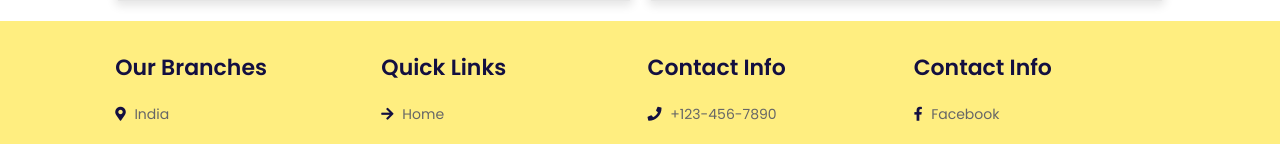
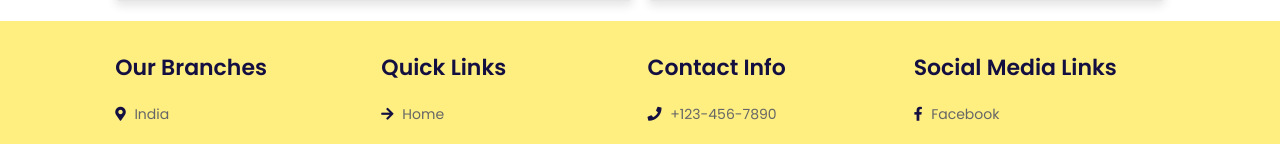
Before and after one commit to Ankit4725/project_car_selling, a plain HTML site: page index.html in a window 1280 px wide. Shown: the part 4195-4339 px from the top of the page. Drawn offline with nearby package versions, Linux system fonts and the light colour scheme; grey boxes are pictures that could not be loaded; files whose address does not match are found by name.

Commit message:
Update index.html

```diff
--- a/index.html
+++ b/index.html
@@ -587,7 +587,7 @@
         </div>
 
         <div class="box">
-            <h3>contact info</h3>
+            <h3>Social Media Links</h3>
             <a href="#"> <i class="fab fa-facebook-f"></i> facebook </a>
             <a href="#"> <i class="fab fa-twitter"></i> twitter </a>
             <a href="#"> <i class="fab fa-instagram"></i> instagram </a>
```
